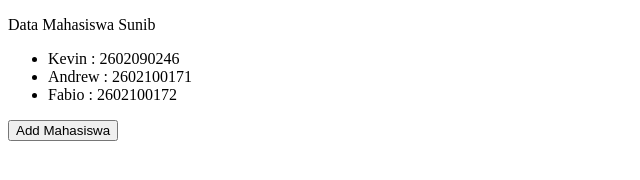
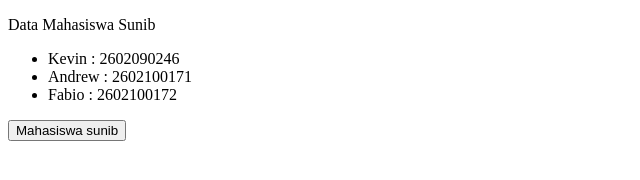
Before and after one commit to AndrewNicholass/sunib-git-test, a plain HTML site: page index.html in a window 1280 px wide. Shown: the full height of the page, 0-640 px from the left. Drawn offline with Linux system fonts and the light colour scheme.

Commit message:
mengubah teks

```diff
--- a/index.html
+++ b/index.html
@@ -12,6 +12,6 @@
         <li>Andrew : 2602100171</li>
         <li>Fabio : 2602100172</li>
     </ul>
-    <button>Add Mahasiswa</button>
+    <button>Mahasiswa sunib</button>
 </body>
 </html>
```
